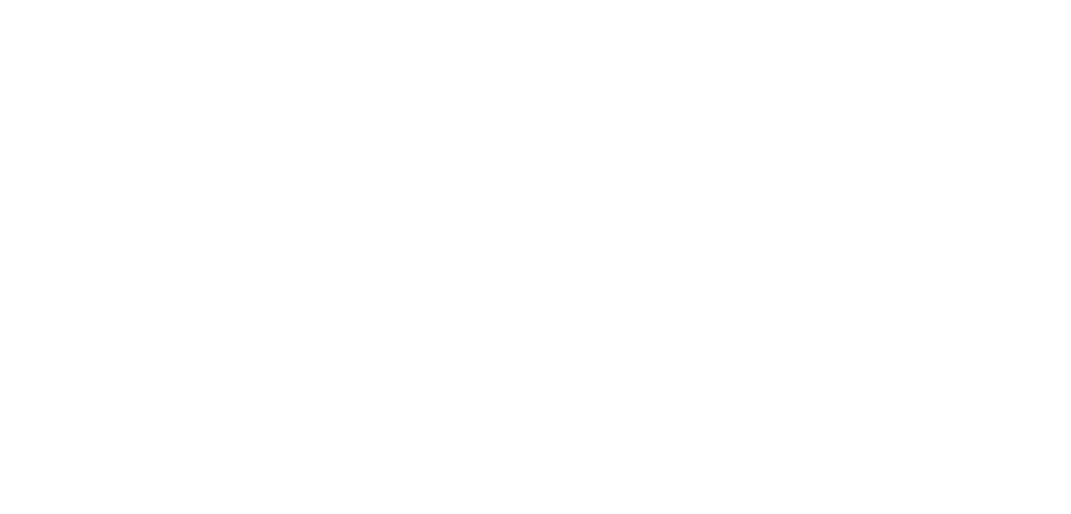
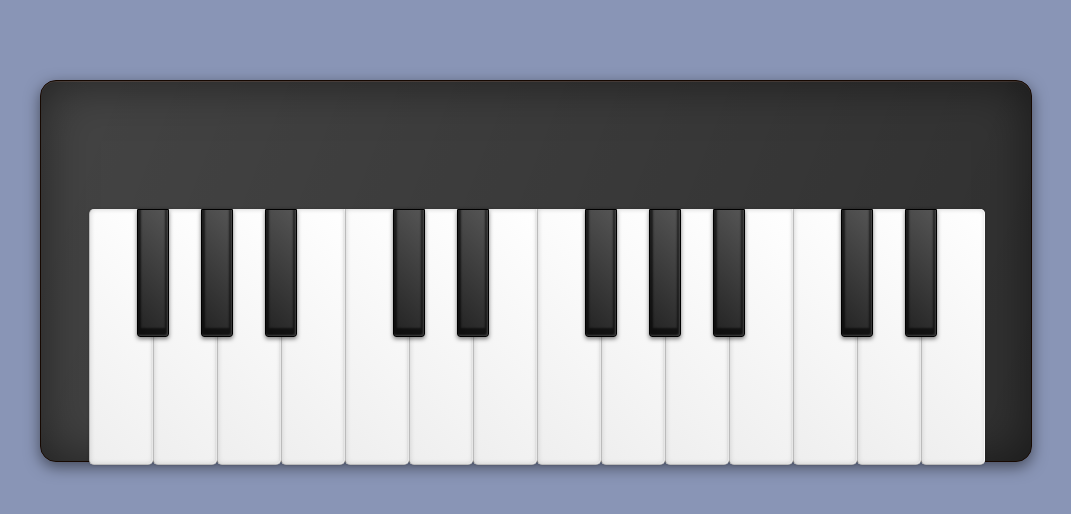
Before and after one commit to timothyholmes/script-synth, a website: page src/index.html in a window 1280 px wide. Shown: the whole page, without its empty margins (104-1175 px from the left). Drawn offline with nearby package versions, Linux system fonts and the light colour scheme; files that its build step writes are made by us from their sources.

Commit message:
Added Philip's modified piano + credit

```diff
--- a/src/index.html
+++ b/src/index.html
@@ -8,11 +8,37 @@
 
 	    <!--build:css css/main.min.css-->
         <link href='./css/main.css' rel='stylesheet'>
+        <link href='./css/piano.css' rel='stylesheet'>
         <!--endbuild-->
 	</head>
 	<body>
 
-
+		<ul class="set">
+		  	<li class="white b"></li>
+		  	<li class="black as"></li>
+		  	<li class="white a"></li>
+		  	<li class="black gs"></li>
+		  	<li class="white g"></li>
+		  	<li class="black fs"></li>
+		  	<li class="white f"></li>
+		  	<li class="white e"></li>
+		  	<li class="black ds"></li>
+			<li class="white d"></li>
+			<li class="black cs"></li>
+			<li class="white c"></li>
+		  	<li class="white b"></li>
+		  	<li class="black as"></li>
+		  	<li class="white a"></li>
+		  	<li class="black gs"></li>
+		  	<li class="white g"></li>
+		  	<li class="black fs"></li>
+		  	<li class="white f"></li>
+		  	<li class="white e"></li>
+		  	<li class="black ds"></li>
+			<li class="white d"></li>
+			<li class="black cs"></li>
+			<li class="white c"></li>
+		</ul>
 
 		<!--build:js js/main.min.js -->
         <script src="./js/app.js" type="text/javascript"></script>
--- a/src/scss/main.scss
+++ b/src/scss/main.scss
@@ -4,7 +4,6 @@ $shadow: 1px 1px 1px 1px #888888;
 
 html body {
 	font-family: 'Roboto', sans-serif;
-	background-color: #ffffff;
 }
 
 h1 {
--- /dev/null
+++ b/src/scss/piano.scss
@@ -0,0 +1,79 @@
+* {
+  box-sizing: border-box;
+}
+
+body {
+  margin: 0;
+  background:#8995B6;
+}
+
+ul {
+  height: 23.875em;
+  width: 62em;
+  margin: 5em auto;
+  padding: 8em 0 0 3em;
+  position: relative;
+  border: 1px solid #160801;
+  border-radius: 1em;
+  background: -webkit-gradient(linear, right bottom, left top, color-stop(0%, rgba(0, 0, 0, 0.3)), color-stop(100%, rgba(0, 0, 0, 0))), #444;
+  box-shadow: 0 0 50px rgba(0, 0, 0, 0.5) inset, 0 1px rgba(212, 152, 125, 0.2) inset, 0 5px 15px rgba(0, 0, 0, 0.5);
+}
+
+li {
+  margin: 0;
+  padding: 0;
+  list-style: none;
+  position: relative;
+  float: left;
+}
+
+ul .white {
+  height: 16em;
+  width: 4em;
+  z-index: 1;
+  border-left: 1px solid #bbb;
+  border-bottom: 1px solid #bbb;
+  border-radius: 0 0 5px 5px;
+  box-shadow: -1px 0 0 rgba(255, 255, 255, 0.8) inset, 0 0 5px #ccc inset, 0 0 3px rgba(0, 0, 0, 0.2);
+  background: linear-gradient(45deg, #eee 0%, #fff 100%);
+}
+
+ul .white:active {
+  border-top: 1px solid #777;
+  border-left: 1px solid #999;
+  border-bottom: 1px solid #999;
+  box-shadow: 2px 0 3px rgba(0, 0, 0, 0.1) inset, -5px 5px 20px rgba(0, 0, 0, 0.2) inset, 0 0 3px rgba(0, 0, 0, 0.2);
+  background: linear-gradient(top, #fff 0%, #e9e9e9 100%);
+}
+
+.black {
+  height: 8em;
+  width: 2em;
+  margin: 0 0 0 -1em;
+  z-index: 2;
+  border: 1px solid #000;
+  border-radius: 0 0 3px 3px;
+  box-shadow: -1px -1px 2px rgba(255, 255, 255, 0.2) inset, 0 -5px 2px 3px rgba(0, 0, 0, 0.6) inset, 0 2px 4px rgba(0, 0, 0, 0.5);
+  background: linear-gradient(45deg, #222 0%, #555 100%);
+}
+
+.black:active {
+  box-shadow: -1px -1px 2px rgba(255, 255, 255, 0.2) inset, 0 -2px 2px 3px rgba(0, 0, 0, 0.6) inset, 0 1px 2px rgba(0, 0, 0, 0.5);
+  background: linear-gradient(left, #444 0%, #222 100%);
+}
+
+.a,
+.g,
+.f,
+.d,
+.c {
+  margin: 0 0 0 -1em;
+}
+
+ul li:first-child {
+  border-radius: 5px 0 5px 5px;
+}
+
+ul li:last-child {
+  border-radius: 0 5px 5px 5px;
+}
```
Also changed, not shown: README.md.
